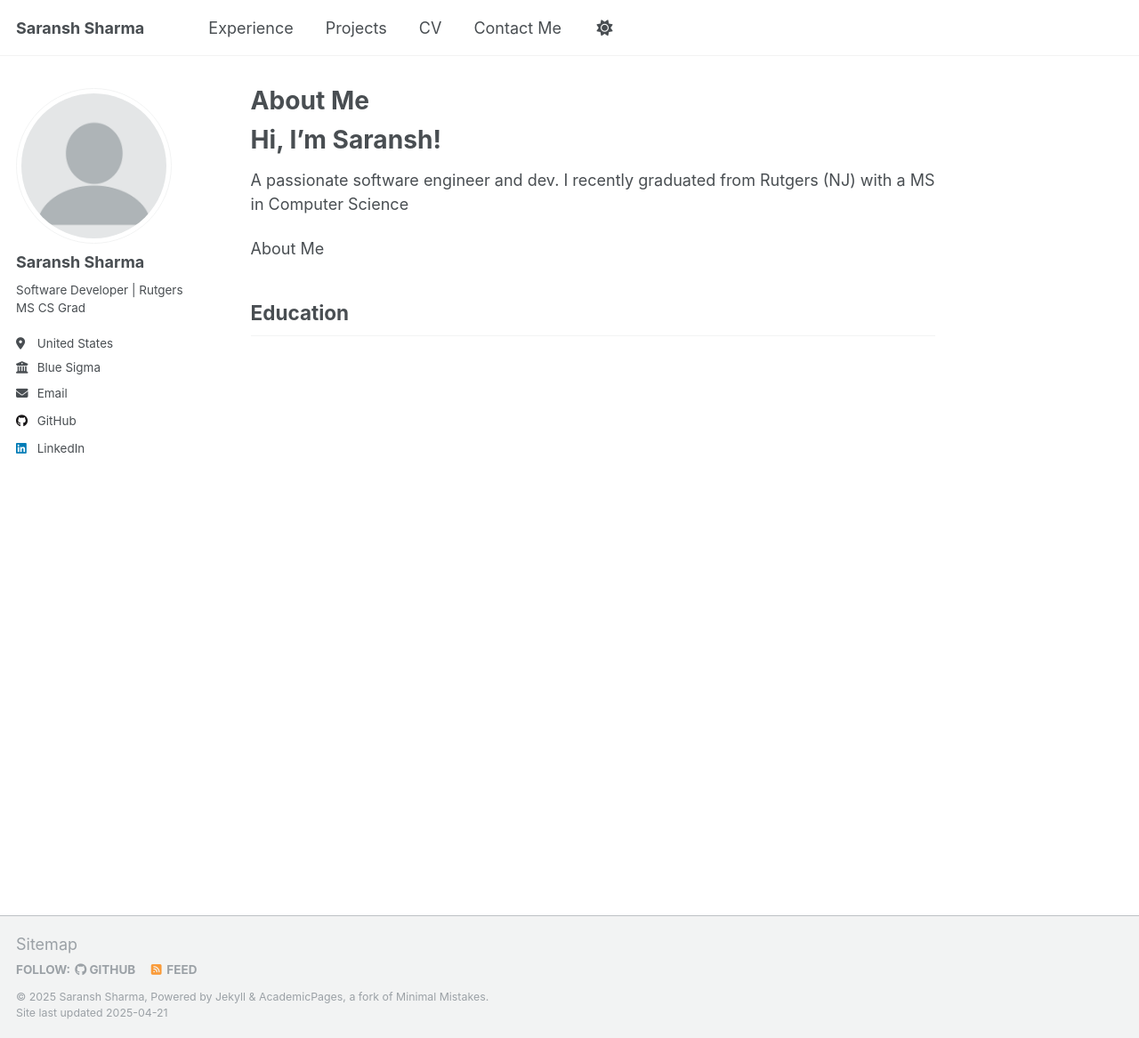
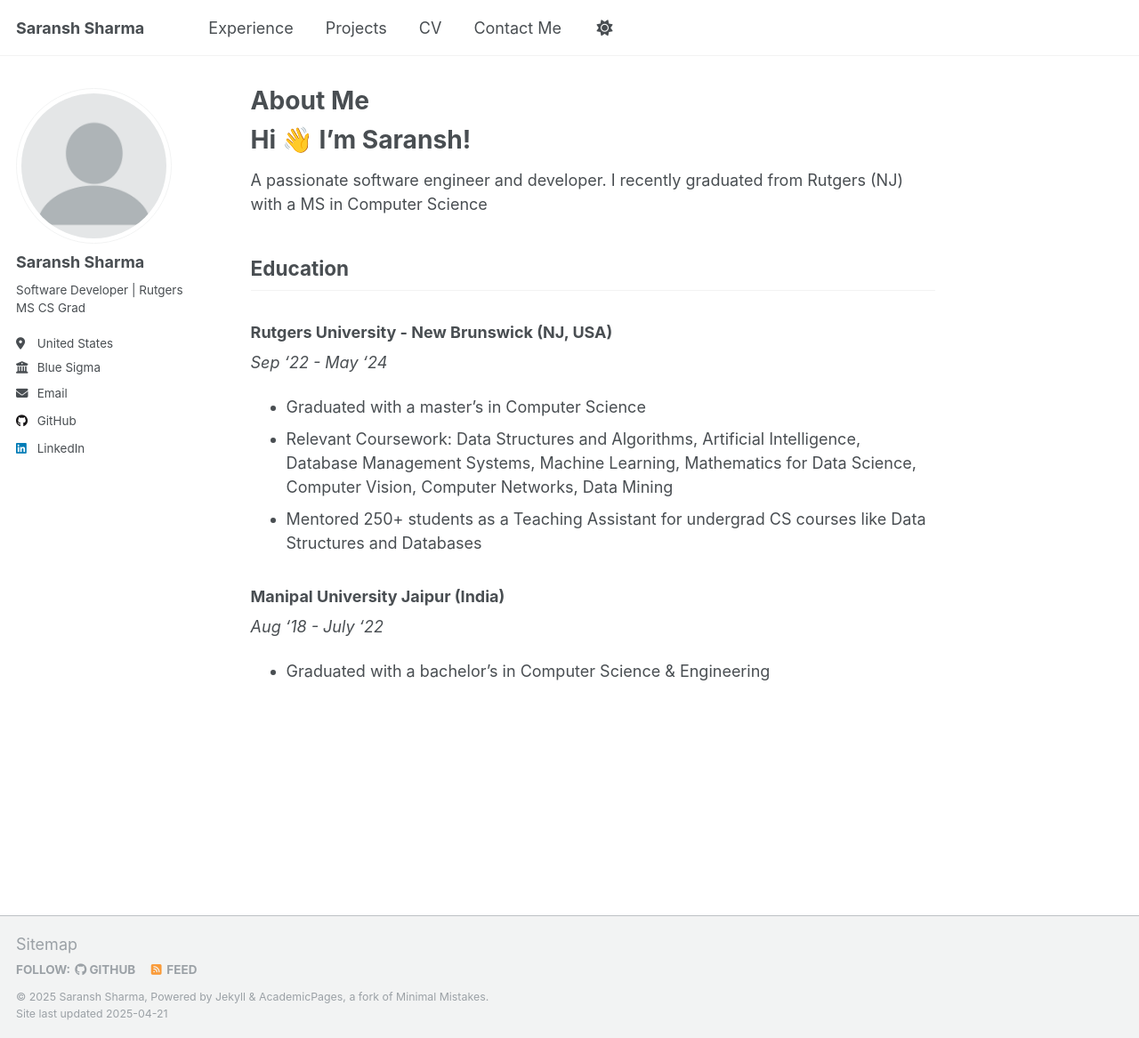
Before and after one commit to alcatrazxlr8/alcatrazxlr8.github.io, a Jekyll site: the page built from _pages/about.md, in a window 1280 px wide and 1167 px high. Shown: the whole window at 89% size. Built offline with Jekyll 4.4.1, drawn with Linux system fonts in a browser that asks for light colours.

Commit message:
added education - changes to about.md

```diff
--- a/_pages/about.md
+++ b/_pages/about.md
@@ -7,13 +7,20 @@ redirect_from:
   - /about.html
 ---
 
-Hi, I'm Saransh!
+Hi 👋 I'm Saransh!
 ======
-A passionate software engineer and dev. I recently graduated from Rutgers (NJ) with a MS in Computer Science
-
-About Me
-
+A passionate software engineer and developer. I recently graduated from Rutgers (NJ) with a MS in Computer Science
 
 
 Education
 ------
+### Rutgers University - New Brunswick (NJ, USA)
+_Sep '22 - May '24_
+- Graduated with a master's in Computer Science
+- Relevant Coursework: Data Structures and Algorithms, Artificial Intelligence, Database Management Systems, Machine Learning, Mathematics for
+Data Science, Computer Vision, Computer Networks, Data Mining
+- Mentored 250+ students as a Teaching Assistant for undergrad CS courses like Data Structures and Databases
+
+### Manipal University Jaipur (India)
+_Aug '18 - July '22_
+- Graduated with a bachelor's in Computer Science & Engineering
```
